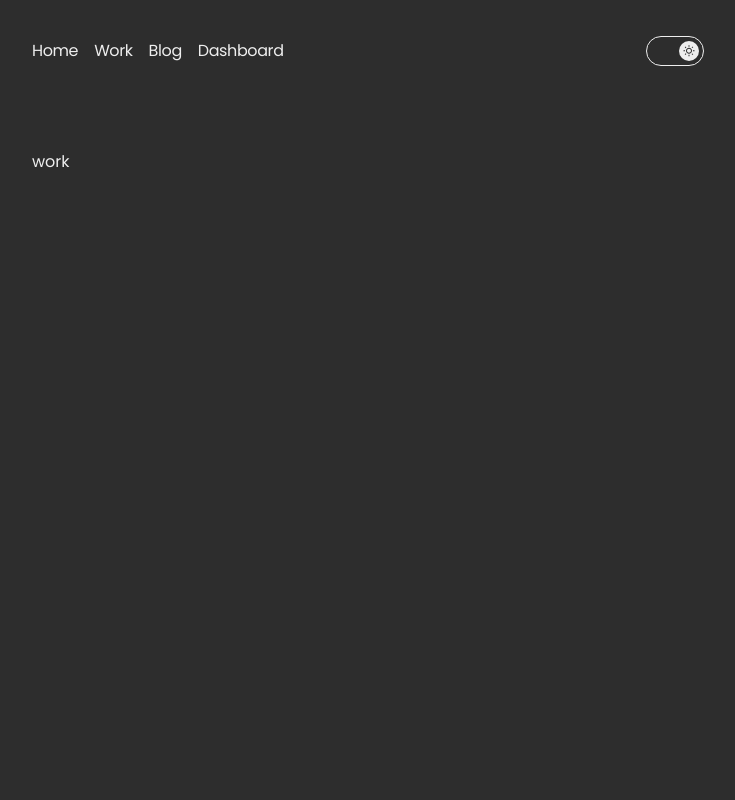
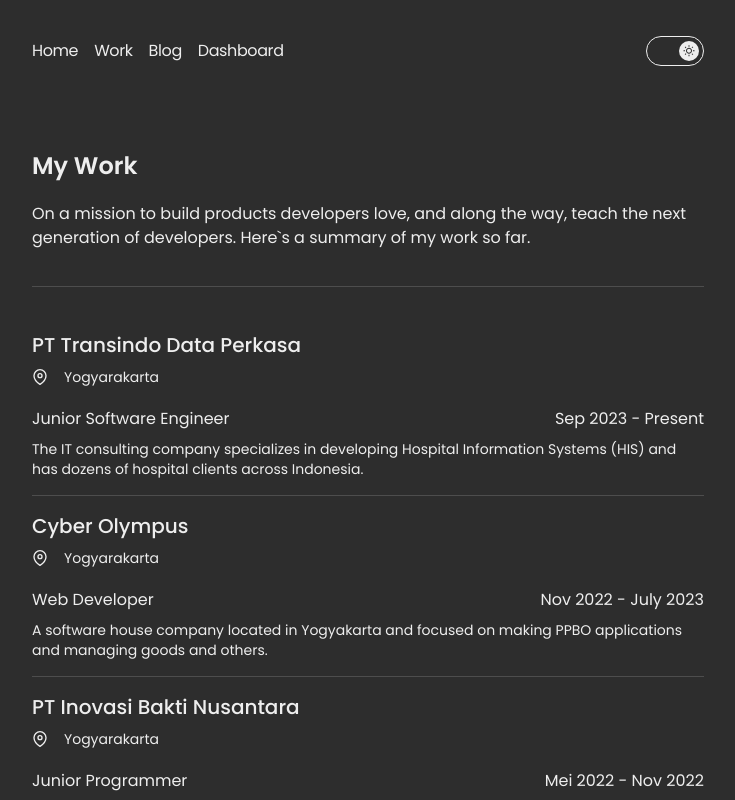
Before and after one commit to narwinoks/web, a Next.js app: page /work in a window 1280 px wide. Shown: the top 800 px of the page, without its empty margins (272-1007 px from the left). Built offline with nearby package versions, Linux system fonts and the light colour scheme.

Commit message:
feat(Work) : add work page

```diff
--- /dev/null
+++ b/src/common/components/elements/Hr.tsx
@@ -0,0 +1,18 @@
+import React from 'react'
+
+type HrProps = {
+    className?: string;
+    [propName: string]: string | undefined;
+};
+
+const Hr = ({ className = '', ...others }: HrProps) => {
+    return (
+        <div
+            className={`my-4 border-t border-gray-200 dark:border-[#4D4D4D] ${className}`}
+            data-testid='breakline'
+            {...others}
+        ></div>
+    )
+}
+
+export default Hr
--- /dev/null
+++ b/src/common/components/module/work/components/Heading.tsx
@@ -0,0 +1,14 @@
+import React from 'react'
+
+const Heading = () => {
+    return (
+        <div className="pb-5">
+            <h1 className="text-2xl font-semibold">My Work</h1>
+            <p className="mt-5">
+                On a mission to build products developers love, and along the way, teach the next generation of developers. Here`s a summary of my work so far.
+            </p>
+        </div>
+    )
+}
+
+export default Heading
--- /dev/null
+++ b/src/common/components/module/work/components/Item.tsx
@@ -0,0 +1,41 @@
+import Hr from '@/common/components/elements/Hr';
+import { WORK_ITEM } from '@/common/constant/work';
+import { TypePropsWork } from '@/common/types/work';
+import React from 'react'
+import { FiMapPin } from "react-icons/fi";
+
+const Item = () => {
+    return (
+        <div className="pt-5">
+            {
+                WORK_ITEM.map((item: TypePropsWork, index: number) => {
+                    return (
+                        <>
+                            <div className="my-2 w-full" key={index}>
+                                <h1 className="text-xl font-medium">{item.company}</h1>
+                                <div className="flex gap-4 items-center mt-2">
+                                    <FiMapPin size={16} />
+                                    <h3 className="text-sm">{item.location}</h3>
+                                </div>
+                                <div className="flex justify-between items-center mt-5">
+                                    <h3 className="text-md">{item.position}</h3>
+                                    <h3 className="text-md">{item.date}</h3>
+                                </div>
+                                <div className="mt-2">
+                                    <p className="text-sm">
+                                        {
+                                            item.description
+                                        }
+                                    </p>
+                                </div>
+                            </div>
+                            <Hr></Hr>
+                        </>
+                    )
+                })
+            }
+        </div>
+    )
+}
+
+export default Item
--- /dev/null
+++ b/src/common/components/module/work/components/Work.tsx
@@ -0,0 +1,16 @@
+import React from 'react'
+import Heading from './Heading'
+import Hr from '@/common/components/elements/Hr'
+import Item from './Item'
+
+const Work = () => {
+    return (
+        <>
+            <Heading></Heading>
+            <Hr></Hr>
+            <Item></Item>
+        </>
+    )
+}
+
+export default Work
--- /dev/null
+++ b/src/common/components/module/work/index.ts
@@ -0,0 +1,3 @@
+import Work from './components/Work';
+
+export default Work;
--- /dev/null
+++ b/src/common/constant/work.ts
@@ -0,0 +1,32 @@
+import { TypePropsWork } from "../types/work";
+
+export const WORK_ITEM: TypePropsWork[] = [
+    {
+        company: "PT Transindo Data Perkasa",
+        location: "Yogyarakarta",
+        position: "Junior Software Engineer",
+        date: "Sep 2023 - Present",
+        description: "The IT consulting company specializes in developing Hospital Information Systems (HIS) and has dozens of hospital clients across Indonesia."
+    },
+    {
+        company: "Cyber Olympus",
+        location: "Yogyarakarta",
+        position: "Web Developer",
+        date: "Nov 2022 - July 2023",
+        description: " A software house company located in Yogyakarta and focused on making PPBO applications and managing goods and others."
+    },
+    {
+        company: "PT Inovasi Bakti Nusantara",
+        location: "Yogyarakarta",
+        position: "Junior Programmer",
+        date: "Mei 2022 - Nov 2022",
+        description: "IT companies focus on Payment Point Online Bank (PPOB) services. During my tenure, I completed several projects, one of which was accurate Gatotkaca web."
+    },
+    {
+        company: "PT Inovasi Bakti Nusantara",
+        location: "Yogyarakarta",
+        position: "Intern Junior Programmer",
+        date: "Feb - Apr 2022",
+        description: "IT companies focus on Payment Point Online Bank (PPOB) services. During the internship period, I experienced progress in terms of soft skills and hard skills. I learned several things, such as Java and PHP, which I saw in making a web admin for putter applications."
+    }
+]
--- /dev/null
+++ b/src/common/types/work.ts
@@ -0,0 +1,7 @@
+export  type TypePropsWork = {
+    company: string;
+    location: string;
+    position: string;
+    date: string;
+    description: string;
+}
--- a/src/pages/work.tsx
+++ b/src/pages/work.tsx
@@ -1,8 +1,13 @@
+import Work from '@/common/components/module/work'
+import { NextSeo } from 'next-seo';
 import React from 'react'
-
+const PAGE_TITLE = 'Work';
 const work = () => {
     return (
-        <div>work</div>
+        <section>
+            <NextSeo title={`${PAGE_TITLE} - Winarno`} />
+            <Work></Work>
+        </section>
     )
 }
 
--- a/tailwind.config.ts
+++ b/tailwind.config.ts
@@ -17,7 +17,7 @@
         black: '#444444',
         borderLight: '#E6E6E6',
         borderDark: '#6D6D6D',
-        textLight:"#9F9F9F"
+        textLight: "#9F9F9F",
       },
       keyframes: {
         wave: {
```
